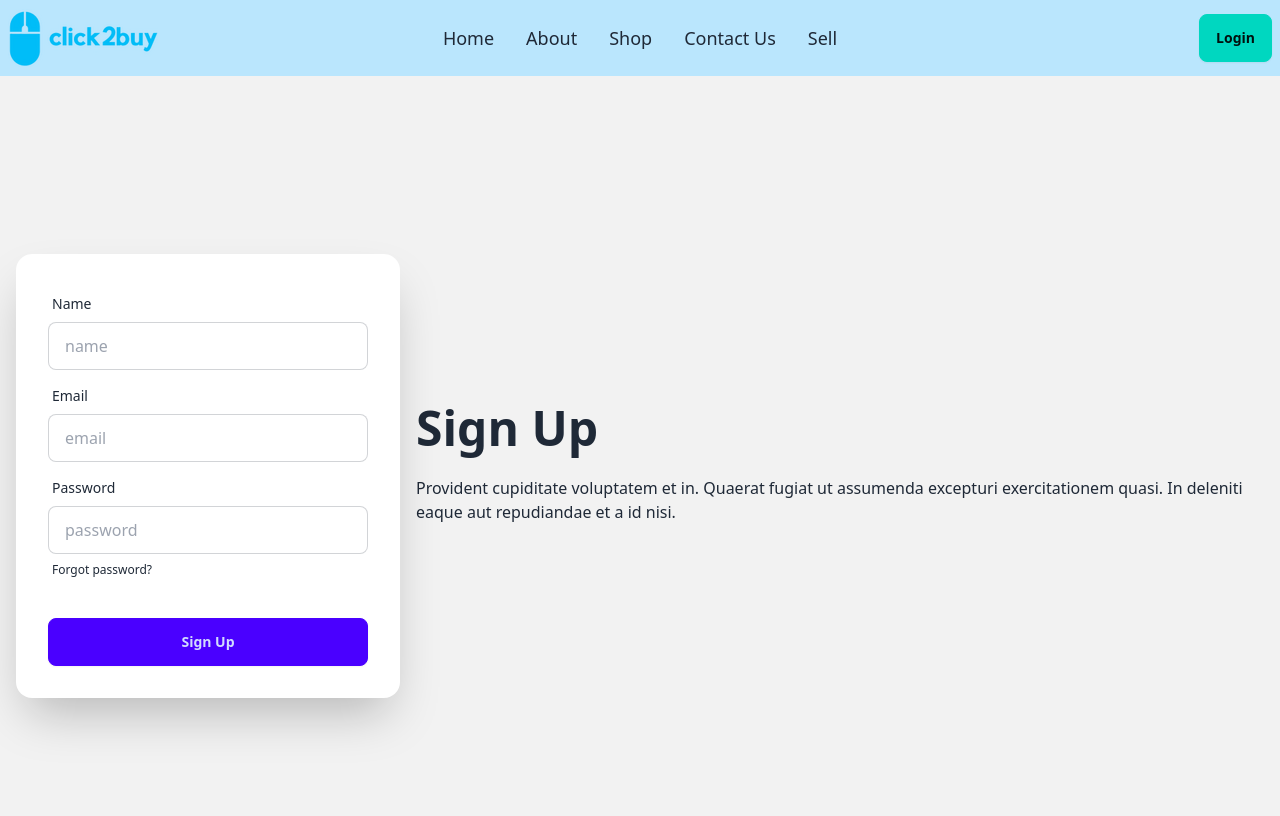
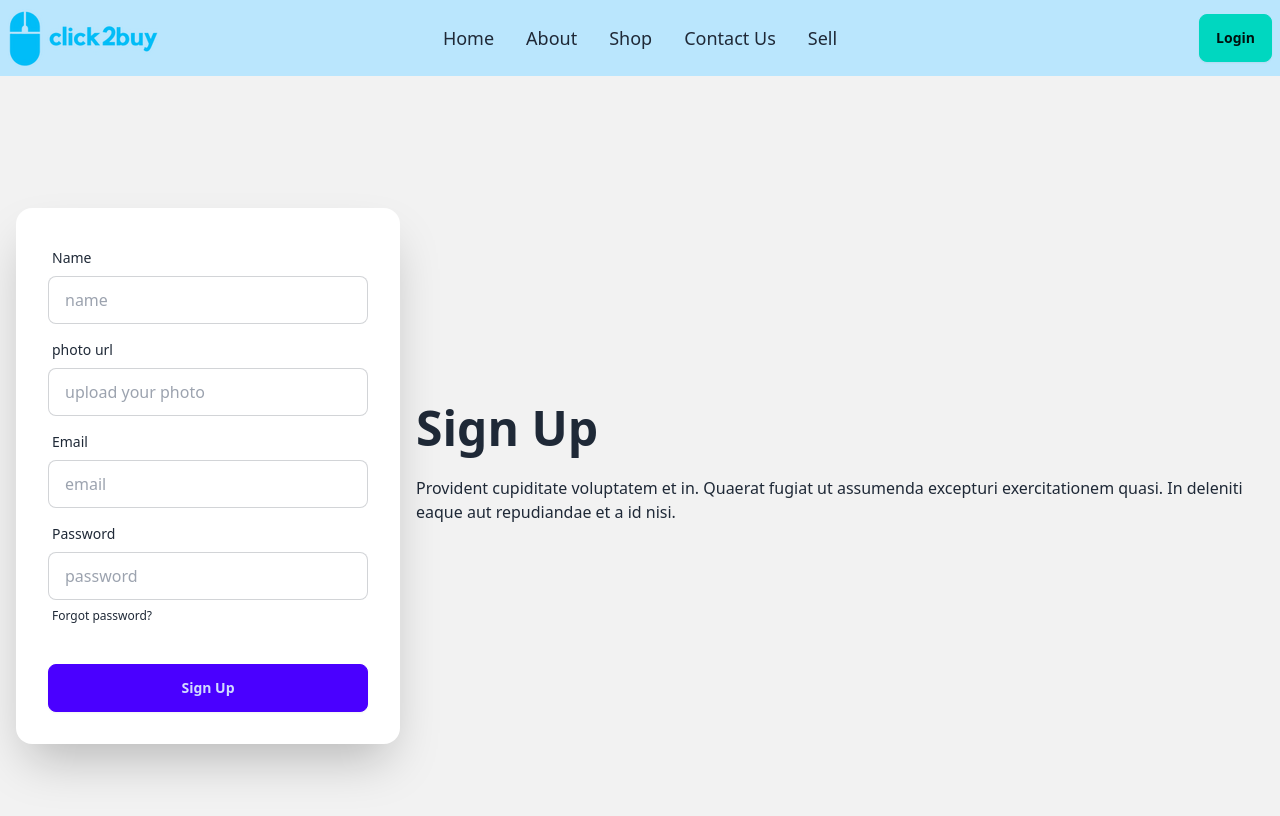
Before and after one commit to SifatNiloy/click2buy-client-side, a React (Vite) app: page /signup in a window 1280 px wide. Shown: the top 816 px of the page. Built offline with nearby package versions, Linux system fonts and the light colour scheme; no server answers.

Commit message:
user name and photo data added

```diff
--- a/src/pages/Shared/Navbar.jsx
+++ b/src/pages/Shared/Navbar.jsx
@@ -56,7 +56,7 @@ const Navbar = () => {
       <div className="navbar-end">
         {user?.email ? (
           <button onClick={logOut} className="btn btn-accent">
-            <Link to="/login">Logout</Link>
+            <Link to="/login">Logout - <span>{user?.displayName}</span> </Link>
           </button>
         ) : (
           <button className="btn btn-accent">
--- a/src/pages/SignUp/SignUp.jsx
+++ b/src/pages/SignUp/SignUp.jsx
@@ -1,6 +1,8 @@
 import { useContext } from "react";
 import { Helmet } from "react-helmet";
 import { useForm } from "react-hook-form";
+import { useNavigate } from "react-router-dom";
+import Swal from "sweetalert2";
 import { AuthContext } from "../../Providers/AuthProvider";
 
 const SignUp = () => {
@@ -11,16 +13,32 @@ const SignUp = () => {
     formState: { errors },
   } = useForm();
 
-  const {createUser }= useContext(AuthContext);
+  const navigate = useNavigate();
+  const { createUser, updateUserProfile } = useContext(AuthContext);
 
   const onSubmit = (data) => {
     console.log(data);
-    createUser(data.email, data.password)
-    .then(result=> {
-      const loggedUser= result.user;
-      console.log(loggedUser)
-    })
-    reset();
+    createUser(data.email, data.password).then((result) => {
+      const loggedUser = result.user;
+      console.log(loggedUser);
+      updateUserProfile(data.name, data.photoURL)
+        .then(() => {
+          console.log("user profile info updated");
+          reset();
+          Swal.fire({
+            position: "top-end",
+            icon: "success",
+            title: "User Created Successfully",
+            showConfirmButton: false,
+            timer: 1000,
+          });
+          navigate("/");
+        })
+        .catch((error) => {
+          console.log(error);
+        });
+    });
+    // reset();
   };
 
   return (
@@ -67,6 +85,22 @@ const SignUp = () => {
                 />
                 {errors.name && (
                   <span className="text-red-600">{errors.name?.message}</span>
+                )}
+              </div>
+              <div className="form-control">
+                <label className="label">
+                  <span className="label-text">photo url</span>
+                </label>
+                <input
+                  type="text"
+                  placeholder="upload your photo"
+                  className="input input-bordered"
+                  {...register("photoURL", {
+                    required: "Name is required",
+                  })}
+                />
+                {errors.photoURL && (
+                  <span className="text-red-600">photourl is required</span>
                 )}
               </div>
               <div className="form-control">
--- a/src/providers/AuthProvider.jsx
+++ b/src/providers/AuthProvider.jsx
@@ -4,6 +4,7 @@ import {
   onAuthStateChanged,
   signInWithEmailAndPassword,
   signOut,
+  updateProfile,
 } from "firebase/auth";
 import React, { createContext, useEffect, useState } from "react";
 import { app } from "../firebase/firebase.config";
@@ -28,6 +29,14 @@ const AuthProvider = ({ children }) => {
     setLoading(true);
     return signOut(auth);
   };
+
+  const updateUserProfile = (name, photo) => {
+    return updateProfile(auth.currentUser, {
+      displayName: name,
+      photoURL: photo,
+    });
+  };
+
   useEffect(() => {
     const unsubscribe = onAuthStateChanged(auth, (currentUser) => {
       setUser(currentUser);
@@ -44,6 +53,7 @@ const AuthProvider = ({ children }) => {
     createUser,
     signIn,
     logOut,
+    updateUserProfile,
   };
 
   return (
```
